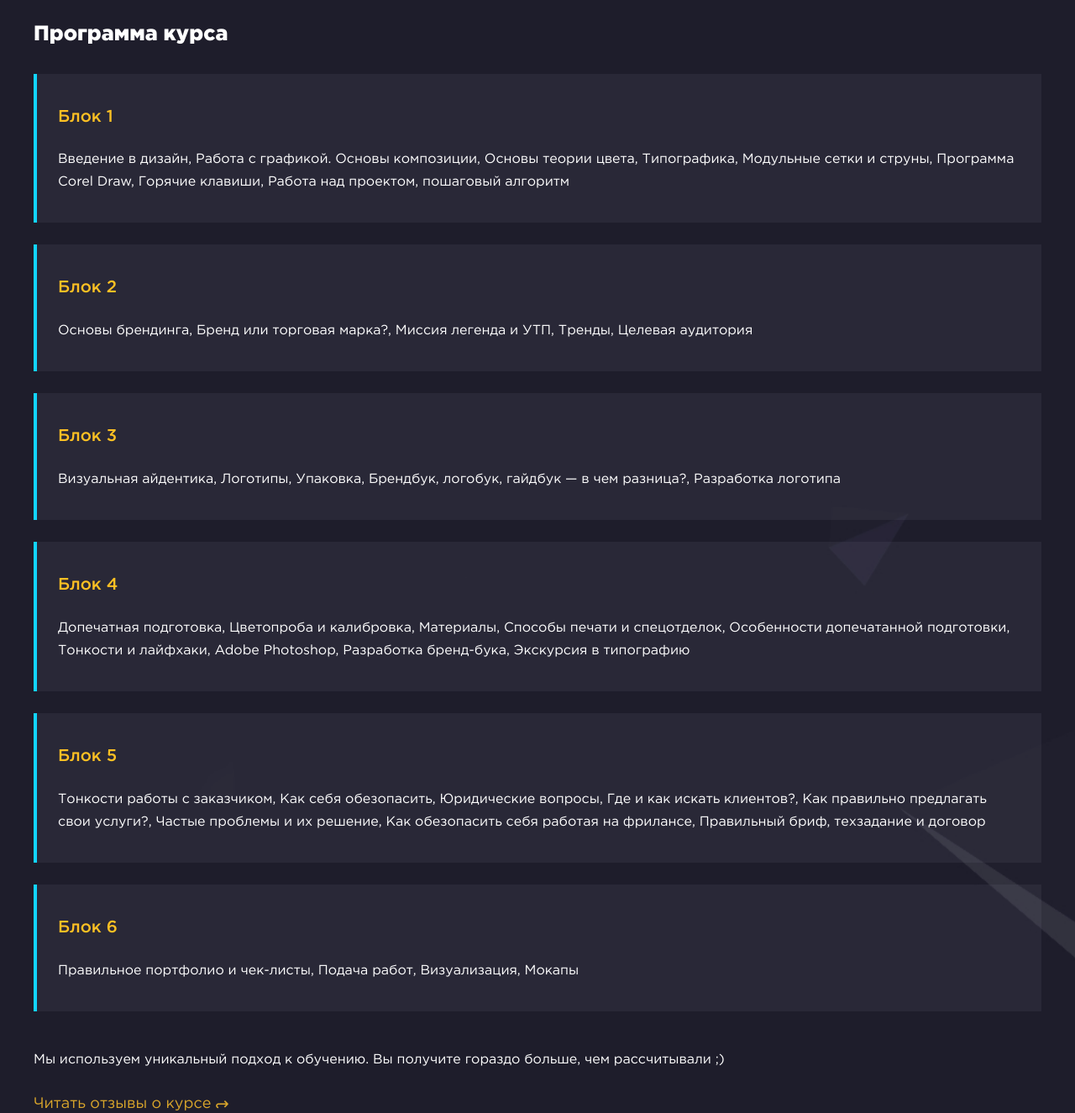
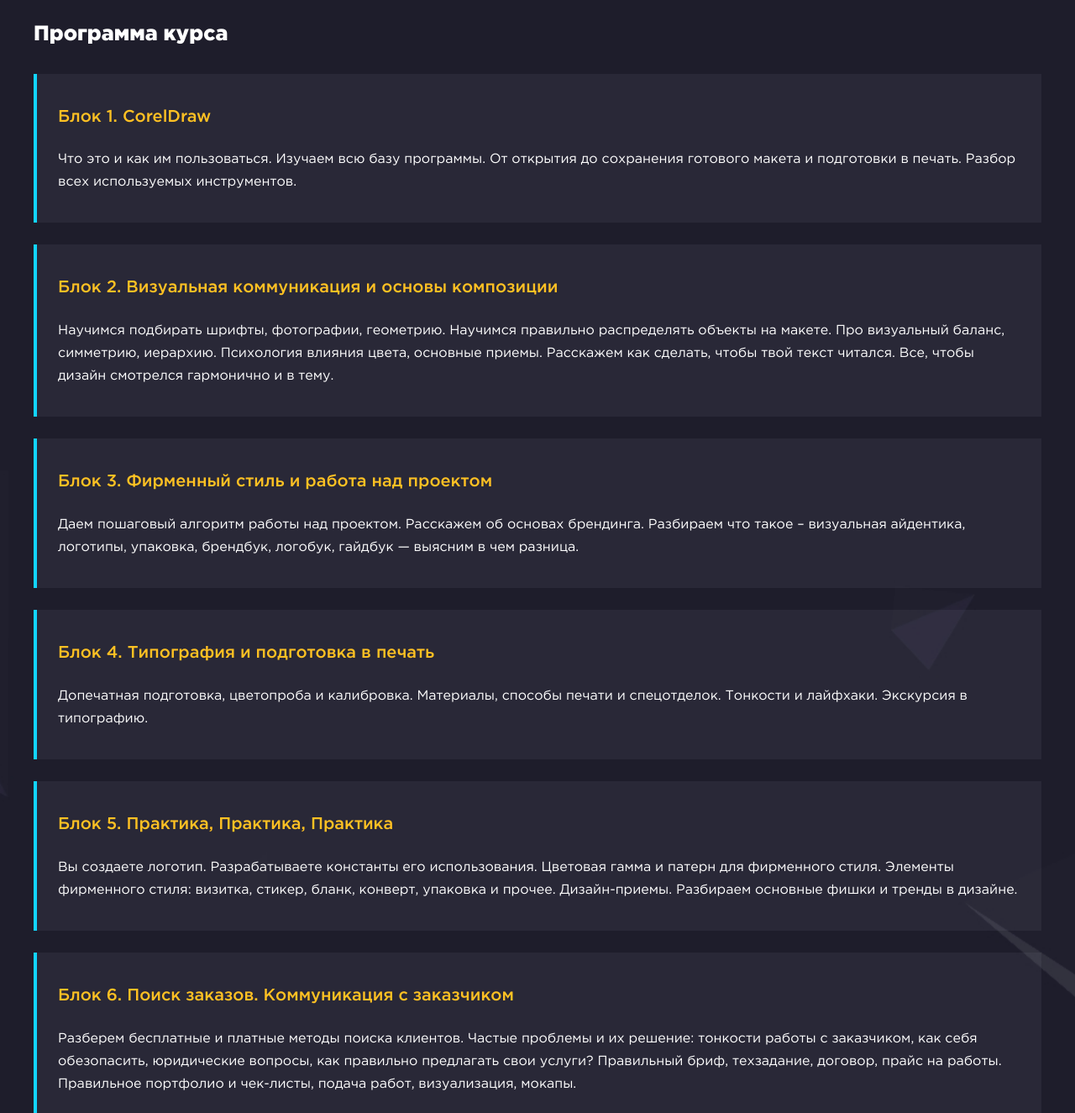
Before and after one commit to iea79/dev.grampus-school, a plain HTML site: page grafdesign/index.html in a window 1280 px wide. Shown: the part 1040-2365 px from the top of the page at 84% size. Drawn offline with Linux system fonts and the light colour scheme; a script that the page names is missing; files whose address does not match are found by name.

Commit message:
graf design programm correct

```diff
--- a/grafdesign/index.html
+++ b/grafdesign/index.html
@@ -58,7 +58,7 @@
                 <div class="training__type">Очный курс</div>
                 <div class="training__title">Графический дизайн</div>
                 <div class="training__subtitle">Получи профессию графического дизайнера с нуля за 9 недель!</div>
-                <div class="training__info">На курсе вы научитесь разрабатывать логотипы, упаковку, фирменный стиль, начнете разбираться в материалах и современных программах, и создадите свой первый брендбук.</div>
+                <div class="training__info">2 месяца прокачки в дизайне с полного нуля. Все что нужно - это компьютер и ваше желание. Неважен возраст и образование.</div>
                 <div class="training__date">
                    Старт группы: 12 мая 2019 <br>
                   Продолжительность: 2 месяца, 9 занятий по 4 часа <br>
@@ -100,33 +100,33 @@
           <div class="programm">
             <div class="programm"></div>
             <div class="programm__item">
-              <div class="programm__name">Блок 1</div>
-              <div>Введение в дизайн, Работа с графикой. Основы композиции, Основы теории цвета, Типографика, Модульные сетки и струны, Программа Сorel Draw, Горячие клавиши, Работа над проектом, пошаговый алгоритм</div>
+              <div class="programm__name">Блок 1. CorelDraw</div>
+              <div>Что это и как им пользоваться. Изучаем всю базу программы. От открытия до сохранения готового макета и подготовки в печать. Разбор всех используемых инструментов.</div>
             </div>
             <div class="programm"></div>
             <div class="programm__item">
-              <div class="programm__name">Блок 2</div>
-              <div>Основы брендинга, Бренд или торговая марка?, Миссия легенда и УТП, Тренды, Целевая аудитория</div>
+              <div class="programm__name">Блок 2. Визуальная коммуникация и основы композиции</div>
+              <div>Научимся подбирать шрифты, фотографии, геометрию. Научимся правильно распределять объекты на макете. Про визуальный баланс, симметрию, иерархию. Психология влияния цвета, основные приемы. Расскажем как сделать, чтобы твой текст читался. Все, чтобы дизайн смотрелся гармонично и в тему.</div>
             </div>
             <div class="programm"></div>
             <div class="programm__item">
-              <div class="programm__name">Блок 3</div>
-              <div>Визуальная айдентика, Логотипы, Упаковка, Брендбук, логобук, гайдбук — в чем разница?, Разработка логотипа</div>
+              <div class="programm__name">Блок 3. Фирменный стиль и работа над проектом</div>
+              <div>Даем пошаговый алгоритм работы над проектом. Расскажем об основах брендинга. Разбираем что такое – визуальная айдентика, логотипы, упаковка, брендбук, логобук, гайдбук — выясним в чем разница.</div>
             </div>
             <div class="programm"></div>
             <div class="programm__item">
-              <div class="programm__name">Блок 4</div>
-              <div>Допечатная подготовка, Цветопроба и калибровка, Материалы, Способы печати и спецотделок, Особенности допечатанной подготовки, Тонкости и лайфхаки, Adobe Photoshop, Разработка бренд-бука, Экскурсия в типографию</div>
+              <div class="programm__name">Блок 4. Типография и подготовка в печать</div>
+              <div>Допечатная подготовка, цветопроба и калибровка. Материалы, способы печати и спецотделок. Тонкости и лайфхаки. Экскурсия в типографию.</div>
             </div>
             <div class="programm"></div>
             <div class="programm__item">
-              <div class="programm__name">Блок 5</div>
-              <div>Тонкости работы с заказчиком, Как себя обезопасить, Юридические вопросы, Где и как искать клиентов?, Как правильно предлагать свои услуги?, Частые проблемы и их решение, Как обезопасить себя работая на фрилансе, Правильный бриф, техзадание и договор</div>
+              <div class="programm__name">Блок 5. Практика, Практика, Практика</div>
+              <div>Вы создаете логотип. Разрабатываете константы его использования. Цветовая гамма и патерн для фирменного стиля. Элементы фирменного стиля: визитка, стикер, бланк, конверт, упаковка и прочее. Дизайн-приемы. Разбираем основные фишки и тренды в дизайне.</div>
             </div>
             <div class="programm"></div>
             <div class="programm__item">
-              <div class="programm__name">Блок 6</div>
-              <div>Правильное портфолио и чек-листы, Подача работ, Визуализация, Мокапы</div>
+              <div class="programm__name">Блок 6. Поиск заказов. Коммуникация с заказчиком</div>
+              <div>Разберем бесплатные и платные методы поиска клиентов. Частые проблемы и их решение: тонкости работы с заказчиком, как себя обезопасить, юридические вопросы, как правильно предлагать свои услуги? Правильный бриф, техзадание, договор, прайс на работы. Правильное портфолио и чек-листы, подача работ, визуализация, мокапы.</div>
             </div>
             <div class="programm__info">Мы используем уникальный подход к обучению. Вы получите гораздо больше, чем рассчитывали ;)</div>
           </div>
```
Also changed, not shown: 1 other file.
